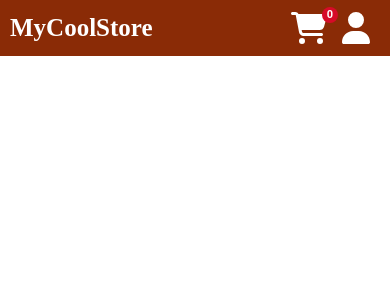
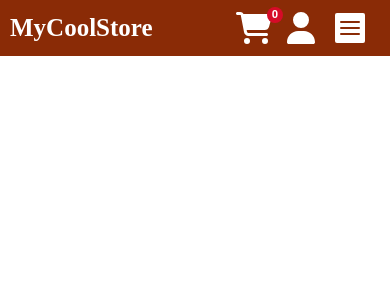
Before and after one commit to DavidPerelman/my-cool-store-next-js, a Next.js app: page / in a window 390 px wide. Shown: the top 300 px of the page. Built offline with nearby package versions, Linux system fonts and the light colour scheme.

Commit message:
setup Hamburger

```diff
--- /dev/null
+++ b/components/UI/Hamburger/Hamburger.js
@@ -0,0 +1,17 @@
+import React from 'react';
+import classes from './Hamburger.module.css';
+
+const Hamburger = ({ showLinks, setShowLinks }) => {
+  return (
+    <div
+      className={`${classes.toggle} ${showLinks ? classes['x-hamburger'] : ''}`}
+      onClick={() => setShowLinks(!showLinks)}
+    >
+      <span className={`${classes['top_line']} ${classes.common}`}></span>
+      <span className={`${classes['middle_line']} ${classes.common}`}></span>
+      <span className={`${classes['bottom_line']} ${classes.common}`}></span>
+    </div>
+  );
+};
+
+export default Hamburger;
--- /dev/null
+++ b/components/UI/Hamburger/Hamburger.module.css
@@ -0,0 +1,55 @@
+.toggle {
+  position: relative;
+  height: 30px;
+  width: 30px;
+  background-color: #fff;
+  cursor: pointer;
+  z-index: 1;
+  border-radius: 2px;
+}
+
+.toggle .common {
+  position: absolute;
+  height: 2px;
+  width: 20px;
+  background-color: #8a2b06;
+  border-radius: 50px;
+  transition: 0.3s ease;
+}
+
+.toggle .top_line {
+  top: 30%;
+  left: 50%;
+  transform: translate(-50%, -50%);
+}
+
+.toggle .middle_line {
+  top: 50%;
+  left: 50%;
+  transform: translate(-50%, -50%);
+}
+
+.toggle .bottom_line {
+  top: 70%;
+  left: 50%;
+  transform: translate(-50%, -50%);
+}
+
+.x-hamburger .top_line {
+  left: 2px;
+  top: 14px;
+  width: 25px;
+  transform: rotate(45deg);
+}
+
+.x-hamburger .middle_line {
+  opacity: 0;
+  transform: translateX(20px);
+}
+
+.x-hamburger .bottom_line {
+  left: 2px;
+  top: 14px;
+  width: 25px;
+  transform: rotate(-45deg);
+}
--- a/components/UI/Icon/Icon.js
+++ b/components/UI/Icon/Icon.js
@@ -5,13 +5,12 @@ import { faUser, faCartShopping } from '@fortawesome/free-solid-svg-icons';
 
 import classes from './Icon.module.css';
 
-const Icon = ({ type, count, amount, onClick, isLoggedIn, size, color }) => {
-  console.log((amount = 0));
+const Icon = ({ type, amount, onClick, isLoggedIn, size, color }) => {
   return (
     <div className={classes.Icon} onClick={onClick}>
       {type === 'cart' && <span className={classes.count}>{amount}</span>}
       <FontAwesomeIcon
-        size='2xl'
+        size={size}
         icon={type === 'user' ? faUser : faCartShopping}
         style={{ color: `${color}` }}
       />
--- a/components/_App/Header.js
+++ b/components/_App/Header.js
@@ -1,8 +1,12 @@
 import Link from 'next/link';
+import { useState } from 'react';
+import Hamburger from '../UI/Hamburger/Hamburger';
 import Icon from '../UI/Icon/Icon';
 import classes from './Header.module.css';
 
 const Header = () => {
+  const [showLinks, setShowLinks] = useState(false);
+
   return (
     <div className='d-flex flex-column site-container'>
       <div className={classes.MyNavbar}>
@@ -14,14 +18,14 @@ const Header = () => {
         <div className={classes['right-side']}>
           <div
             className={classes.links}
-            // id={showLinks ? classes['hidden'] : ''}
+            id={showLinks ? classes['hidden'] : ''}
           ></div>
           <div className={classes.icons}>
-            <Icon type={'cart'} color='white' count={false} />
-            <Icon type={'user'} color='white' count={false} amount={0} />
+            <Icon type={'cart'} size='2xl' color='white' amount={0} />
+            <Icon type={'user'} size='2xl' color='white' />
           </div>
           <div className={classes.Hamburger}>
-            {/* <Hamburger showLinks={showLinks} setShowLinks={setShowLinks} /> */}
+            <Hamburger showLinks={showLinks} setShowLinks={setShowLinks} />
           </div>
         </div>
       </div>
--- a/components/_App/Header.module.css
+++ b/components/_App/Header.module.css
@@ -97,7 +97,7 @@
 
 @media only screen and (max-width: 800px) {
   .MyNavbar .right-side {
-    padding-right: 0px;
+    padding-right: 25px;
   }
 
   .MyNavbar .right-side .links a {
```
